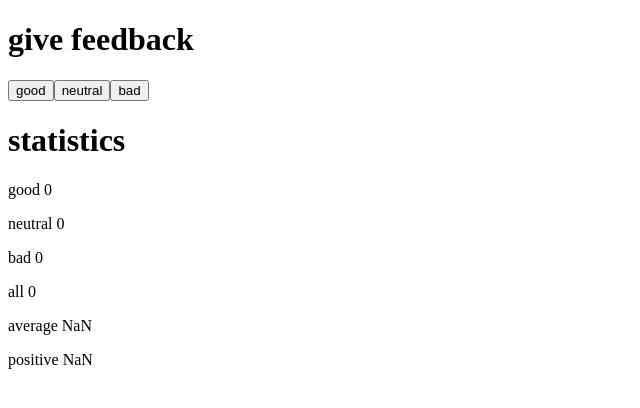
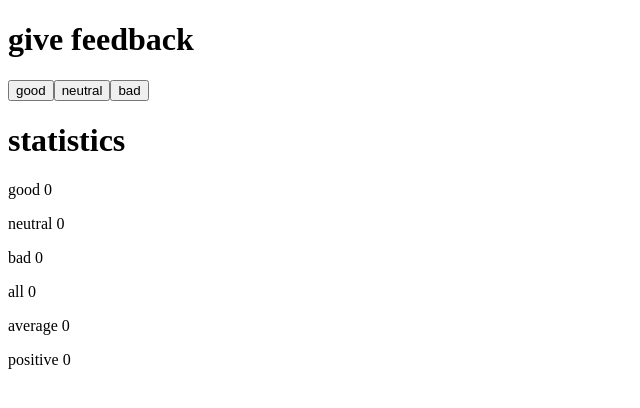
Before and after one commit to Daembius/FullStackOpen, a React (Vite) app in the folder part1/unicafe/: page / in a window 1280 px wide. Shown: the top 408 px of the page, without its empty margins (0-640 px from the left). Built offline with nearby package versions, Linux system fonts and the light colour scheme.

Commit message:
Exercise 1.8: unicafe step 3

```diff
--- a/part1/unicafe/src/App.jsx
+++ b/part1/unicafe/src/App.jsx
@@ -1,4 +1,20 @@
 import { useState } from "react";
+
+const Statistics = (props) => {
+  // Refactor your application so that displaying the
+  // statistics is extracted into its own Statistics component.
+  // The state of the application should remain in the App root component.
+  return (
+    <div>
+      <p>good {props.good}</p>
+      <p>neutral {props.neutral}</p>
+      <p>bad {props.bad}</p>
+      <p>all {props.all}</p>
+      <p>average {props.average}</p>
+      <p>positive {props.positive}</p>
+    </div>
+  );
+};
 
 const Button = (props) => (
   <button onClick={props.handleClick}>{props.text}</button>
@@ -9,9 +25,11 @@ const App = () => {
   const [good, setGood] = useState(0);
   const [neutral, setNeutral] = useState(0);
   const [bad, setBad] = useState(0);
+  console.log("good", good, "neutral", neutral, "bad", bad);
   const all = good + neutral + bad;
-  const average = (good - bad) / all;
-  const positive = 100 * good / all;
+  const average = !isNaN((good - bad) / all) ? (good - bad) / all : 0;
+  const positive = !isNaN((100 * good) / all) ? (100 * good) / all : 0;
+  console.log("all", all, "average", average, "positive", positive);
 
   return (
     <div>
@@ -20,12 +38,8 @@ const App = () => {
       <Button handleClick={() => setNeutral(neutral + 1)} text="neutral" />
       <Button handleClick={() => setBad(bad + 1)} text="bad" />
       <h1>statistics</h1>
-      <p>good {good}</p>
-      <p>neutral {neutral}</p>
-      <p>bad {bad}</p>
-      <p>all {all}</p>
-      <p>average {average}</p>
-      <p>positive {positive}</p>
+      <Statistics good={good} neutral={neutral} bad={bad}
+      all={all} average={average} positive={positive} />
     </div>
   );
 };
```
